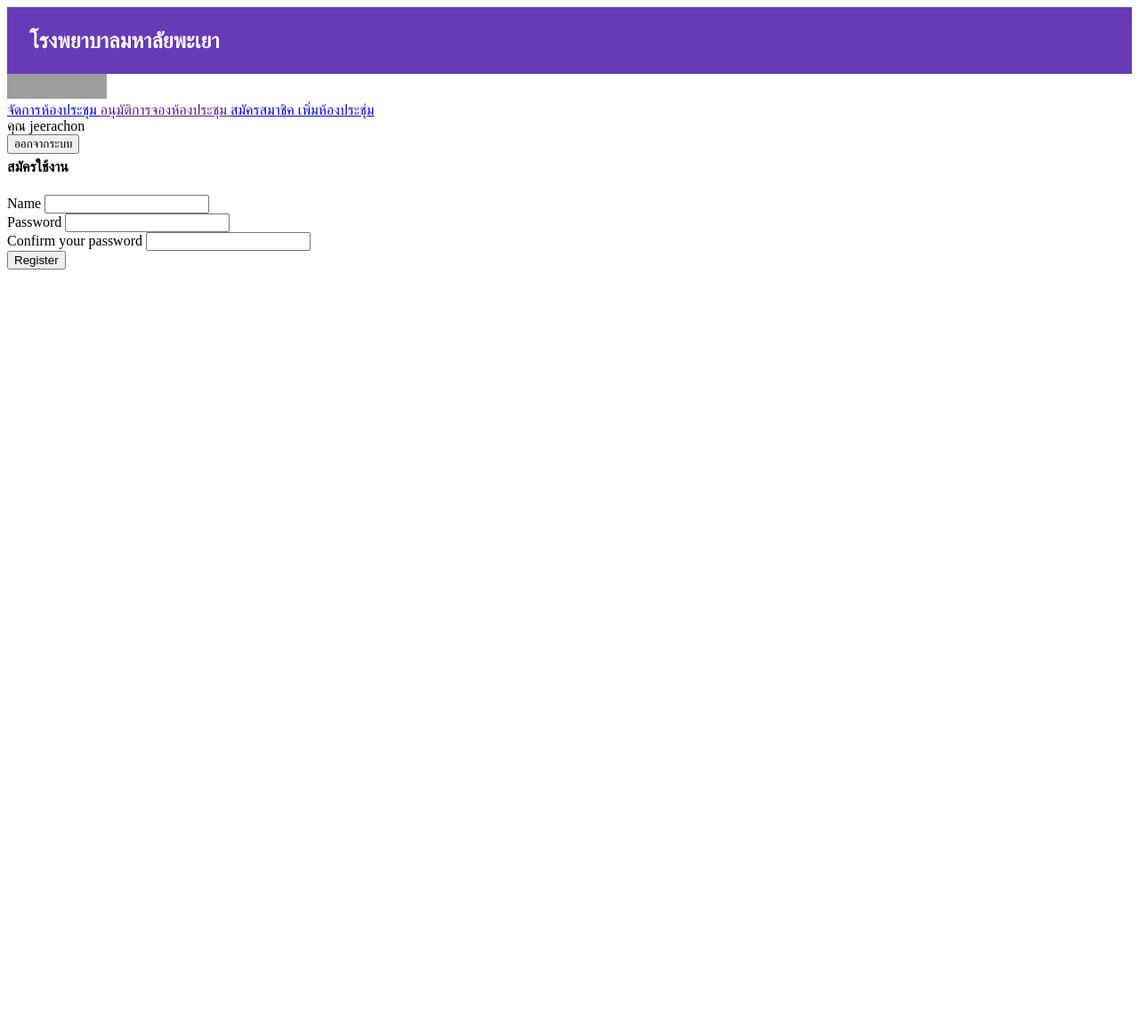
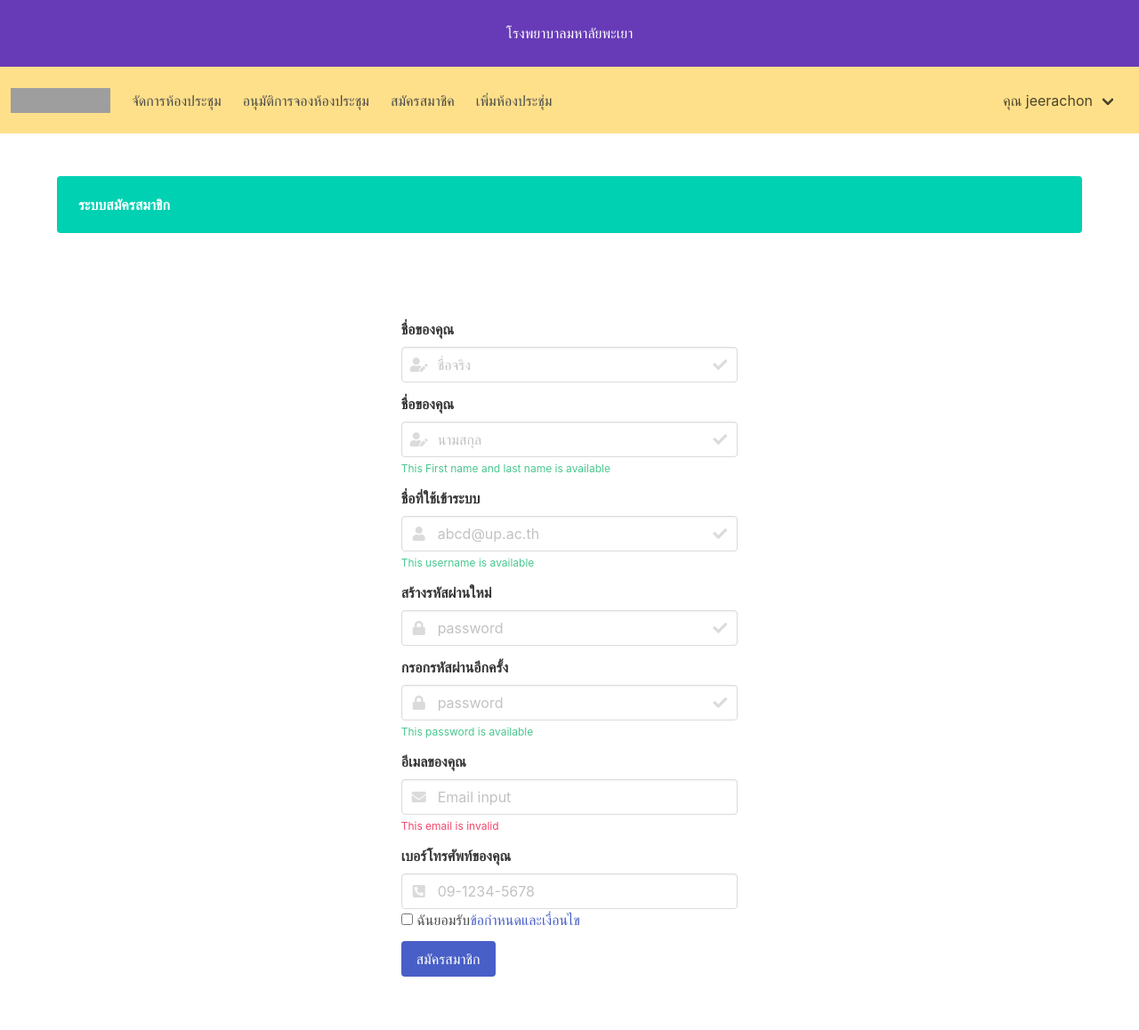
Before and after one commit to pakping/calendar, a PHP site: page /admin/register.php in a window 1280 px wide. Shown: the whole page at 89% size. Before the commit the page ends 303 px from the top, so only its background shows below. Run offline with PHP 8.4, Linux system fonts and the light colour scheme; a user stored in the database is signed in; grey boxes are pictures that could not be loaded.

Commit message:
หน้าสมัคร

```diff
--- a/admin/register.php
+++ b/admin/register.php
@@ -7,8 +7,10 @@ include '../auth/sessionpersist.php';
 
 <head>
 	<meta charset="UTF-8">
-	<meta name="viewport" content="width=device-width, initial-scale=1.0">
+	<meta name="viewport" content="width=device-width, initial-scale=1">
 	<title>Register</title>
+	<link rel="stylesheet" href="https://cdn.jsdelivr.net/npm/bulma@0.9.1/css/bulma.min.css">
+	<link rel="stylesheet" href="https://cdnjs.cloudflare.com/ajax/libs/font-awesome/5.15.2/css/all.min.css">
 	<?php
 	/* include '../css/bootstrap.php'; */
 	?>
@@ -16,30 +18,141 @@ include '../auth/sessionpersist.php';
 <?php
 include '../components/navbaradmin.php';
 ?>
+
 <body class="font-mali vh-100 d-flex justify-content-center align-items-center">
-	<div class="card mb-3">
-		<div class="card-header bg-primary text-white">
-			<h4>สมัครใช้งาน</h4>
+
+
+	<section class="section">
+		<div class="container">
+			<div class="notification is-primary">
+				<strong>ระบบสมัครสมาชิก </strong>
 			</div>
-		<div class="card-body">
+		</div>
+	</section>
+	<section class="section">
 		<form action="../DB/dbregister.php" class="mb-3" method="POST">
-				<div class="form-group">
-					<label for="name">Name</label>
-					<input type="text" name="uname" id="name" class="form-control" required>
+
+			<div class="columns">
+				<div class="column is-4 is-offset-4">
+					<div class="field">
+						<label class="label">ชื่อของคุณ</label>
+						<div class="control has-icons-left has-icons-right">
+
+							<input class="input" name="fname" id="fname" type="text" placeholder="ชื่อจริง" required>
+							<span class="icon is-small is-left">
+								<i class="fa fa-user-edit"></i>
+							</span>
+							<span class="icon is-small is-right">
+								<i class="fa fa-check"></i>
+							</span>
+						</div>
 					</div>
 
-				<div class="form-group">
-					<label for="password">Password</label>
-					<input type="password" name="psw" id="password" class="form-control" required>
+
+					<div class="field">
+						<label class="label">ชื่อของคุณ</label>
+						<div class="control has-icons-left has-icons-right">
+
+							<input class="input" name="lname" id="lname" type="text" placeholder="นามสกุล" required>
+							<span class="icon is-small is-left">
+								<i class="fa fa-user-edit"></i>
+							</span>
+							<span class="icon is-small is-right">
+								<i class="fa fa-check"></i>
+							</span>
 						</div>
-				<div class="form-group">
-					<label for="p-repeat">Confirm your password</label>
-					<input type="password" name="psw-repeat" id="p-repeat" class="form-control" required>
+						<p class="help is-success">This First name and last name is available</p>
 					</div>
-				<button type="submit" class="btn btn-primary">Register</button>
-			</form>
+
+
+					<div class="field">
+						<label class="label">ชื่อที่ใช้เข้าระบบ</label>
+						<div class="control has-icons-left has-icons-right">
+
+							<input class="input" name="uname" id="name" type="text" placeholder="abcd@up.ac.th" required>
+							<span class="icon is-small is-left">
+								<i class="fa fa-user"></i>
+							</span>
+							<span class="icon is-small is-right">
+								<i class="fa fa-check"></i>
+							</span>
+						</div>
+						<p class="help is-success">This username is available</p>
+					</div>
+
+
+					<div class="field">
+						<label class="label">สร้างรหัสผ่านใหม่</label>
+						<div class="control has-icons-left has-icons-right">
+
+							<input class="input" name="psw" id="password" type="password" placeholder="password" required>
+							<span class="icon is-small is-left">
+								<i class="fa fa-lock"></i>
+							</span>
+							<span class="icon is-small is-right">
+								<i class="fa fa-check"></i>
+							</span>
 						</div>
 					</div>
+
+
+					<div class="field">
+						<label class="label">กรอกรหัสผ่านอีกครั้ง</label>
+						<div class="control has-icons-left has-icons-right">
+
+							<input class="input" name="psw-repeat" id="p-repeat" type="password" placeholder="password" required>
+							<span class="icon is-small is-left">
+								<i class="fa fa-lock"></i>
+							</span>
+							<span class="icon is-small is-right">
+								<i class="fa fa-check"></i>
+							</span>
+						</div>
+						<p class="help is-success">This password is available</p>
+					</div>
+
+					<div class="field">
+						<label class="label">อีเมลของคุณ</label>
+						<div class="control has-icons-left has-icons-right">
+
+							<input class="input" name="email" id="email" type="email" placeholder="Email input" required>
+							<span class="icon is-small is-left">
+								<i class="fa fa-envelope"></i>
+							</span>
+							<span class="icon is-small is-right">
+								<i class="fa fa-warning"></i>
+							</span>
+						</div>
+						<p class="help is-danger">This email is invalid</p>
+					</div>
+					<div class="field">
+						<label class="label">เบอร์โทรศัพท์ของคุณ</label>
+						<div class="control has-icons-left has-icons-right">
+
+							<input class="input" name="phone" id="phone" type="tel" placeholder="09-1234-5678" required>
+							<span class="icon is-small is-left">
+							<i class="fas fa-phone-square-alt"></i>
+							</span>
+						</div>
+
+
+						<div class="field">
+							<div class="control">
+								<label class="checkbox">
+									<input type="checkbox">
+									ฉันยอมรับ<a href="#">ข้อกำหนดและเงื่อนไข</a>
+								</label>
+							</div>
+						</div>
+						<div class="field is-grouped">
+							<div class="control">
+								<button class="button is-link">สมัครสมาชิก</button>
+							</div>
+						</div>
+					</div>
+				</div>
+		</form>
+	</section>
 </body>
 
 </html>
```
Lines whose indentation alone changed are shown as unchanged.
